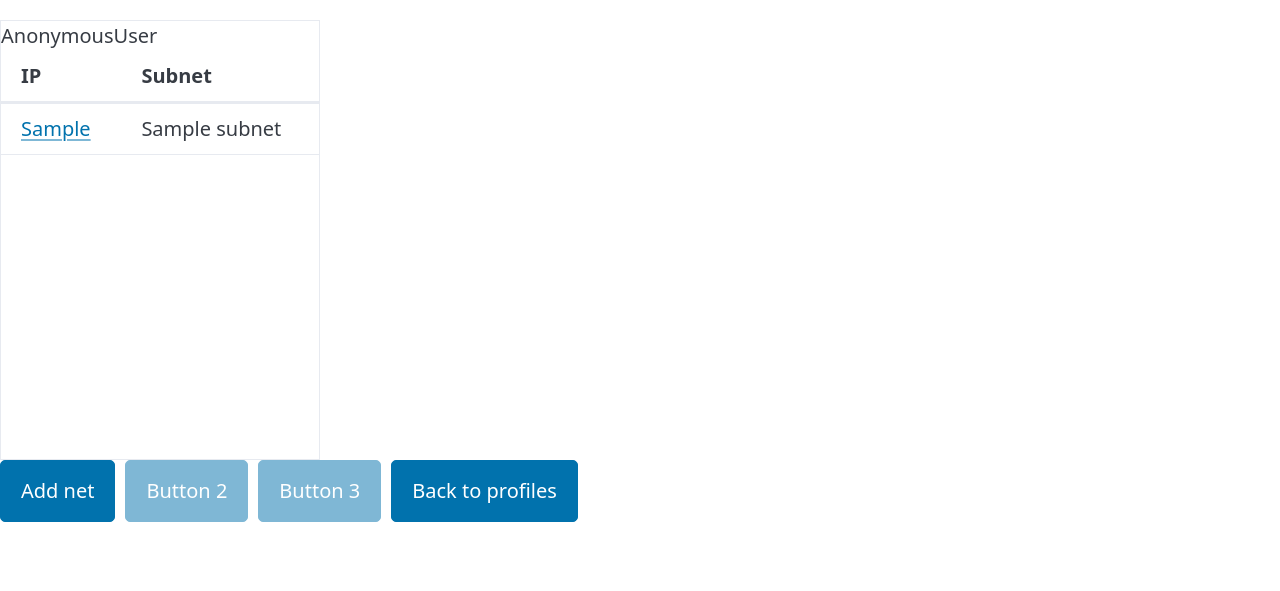
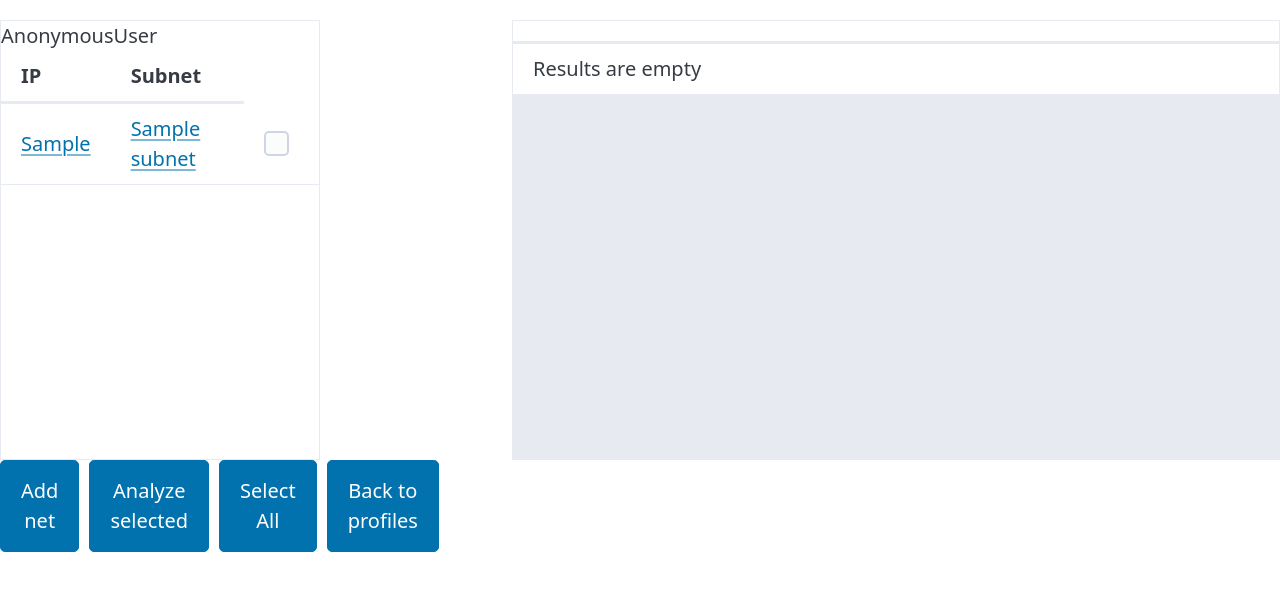
Before and after one commit to Shmadikan/Mas-watchdogs, a Django app: template web_app/templates/main_page.html in a window 1280 px wide. Shown: the top 591 px of the page. Run offline with Django 3.2, Linux system fonts and the light colour scheme; the template is opened without the code that fills it: most values are stand-ins (such as "Sample title", 1, 10 or a date in 2020); some libraries are stand-ins or nearby versions.

Commit message:
redesign main page with results panel

```diff
--- /dev/null
+++ b/web_app/static/main_page.js
@@ -0,0 +1,68 @@
+const select_all = document.querySelector("#select-button")
+const analysis = document.querySelector("#analysis-button")
+const get_scan_result_url = document.body.getAttribute("data-get-url")
+
+function get_result_data() {
+    fetch(get_scan_result_url).then(
+        (response) => response.json()
+    ).then(
+        (data) => {
+            const tbody = document.querySelector('#results-body')
+            tbody.innerHTML = ''
+
+            if (!data.length) {
+                tbody.innerHTML = '<tr><td>Results are empty</td></tr>'
+                return
+            }
+
+            data.forEach((item) => {
+                const tr = document.createElement('tr')
+                tr.dataset.id = item.id
+                const td = document.createElement('td')
+                td.innerHTML = item.title + ' ' + item.date + ' ' + item.desc
+                tr.appendChild(td)
+                tbody.appendChild(tr)
+            })
+        }
+    )
+}
+
+
+
+select_all.onclick = function (event) {
+    const checkboxes_ip = document.querySelectorAll('.ip-list')
+    for (checkbox of checkboxes_ip) {
+        checkbox.checked = true
+    }
+}
+
+analysis.onclick = function (event) {
+    const tables = document.querySelectorAll('#ip-table')
+    let list_ip = []
+    for (table of tables) {
+        if (table.children[2].children[0].checked) {
+            struct = new Map
+            struct["ip"] = table.children[0].children[0].text
+            struct["subnet"] = table.children[1].children[0].text
+            struct["id"] = table.children[0].children[0].getAttribute('data-user-id')
+            list_ip.push(struct)
+        }
+    }
+    url = analysis.getAttribute('data-url')
+
+    csrf_token = analysis.getAttribute('data-token')
+    fetch(url, {
+        method: 'POST',
+        body: JSON.stringify(list_ip),
+        headers: {
+            'X-CSRFToken': csrf_token
+        }
+    }).then(
+        (response)=>{
+            get_result_data()
+        }
+    ).catch(()=>{console.log("error")})
+}
+
+
+get_result_data()
--- a/web_app/templates/main_page.html
+++ b/web_app/templates/main_page.html
@@ -7,7 +7,6 @@
     <style>
         .table-wrapper {
             border: 1px solid var(--pico-muted-border-color);
-            width: 25%;
             min-height: 55vh;
             max-height: 55vh;
             overflow-y: auto;
@@ -16,10 +15,33 @@
             display: flex;
             gap: 0.5rem;
         }
+        .ip-list {
+            display: inline-flex;
+            align-content: center;
+            justify-content: center;
+        }
+        .tables-row {
+            display: flex;
+            align-items: flex-start;
+            justify-content: space-between;
+        }
+        .ip-column {
+            width: 25%;
+        }
+        .ip-column .table-wrapper {
+            width: 100%;
+        }
+        .results-wrapper {
+            background-color: var(--pico-muted-border-color);
+            width: 60%;
+        }
     </style>
 </head>
-<body>
+<body data-get-url="{% url 'ip_scan_results' %}">
+    {% load static %}
     <main>
+        <div class="tables-row">
+            <div class="ip-column">
                 <div class="table-wrapper">
                     {{ user }}
                     <table>
@@ -30,10 +52,14 @@
                             </tr>
                         </thead>
                         <tbody>
+
                             {% for item in ips %}
-                        <tr>
-                            <td> <a href="{% url 'ip' item.id %}"> {{ item.ip }}</a> </td>
-                            <td>{{ item.subnet }}</td>
+                                <tr id="ip-table">
+
+                                    <td> <a href="{% url 'ip' item.id %}" data-user-id="{{item.id}}">{{ item.ip }}</a> </td>
+                                    <td><a>{{ item.subnet }}</a></td>
+                                    <td><input type="checkbox" class="ip-list"></td>
+
                                 </tr>
                             {% empty %}
                                 <tr>
@@ -47,12 +73,32 @@
                     <a href="{% url 'ip_create' %}">
                         <button>Add net</button>
                     </a>
-            <button disabled>Button 2</button>
-            <button disabled>Button 3</button>
+                    <button id="analysis-button" data-url="{% url 'ip_send' %}" data-token="{{ csrf_token }}">Analyze selected</button>
+                    <button id="select-button">Select All</button>
                     <a href="{% url 'profiles_view' %}">
                         <button>Back to profiles</button>
                     </a>
                 </div>
+            </div>
+
+            <div class="table-wrapper results-wrapper">
+            <table>
+                <thead>
+                    <tr>
+                        <th></th>
+                    </tr>
+                </thead>
+                <tbody id="results-body">
+                    <tr>
+                        <td>Results are empty</td>
+                    </tr>
+                </tbody>
+            </table>
+        </div>
+        </div>
+
     </main>
+    <script src="{% static 'main_page.js' %}" type="text/javascript"></script>
+
 </body>
 </html>
```
Also changed, not shown: 1 other file. Lines whose indentation alone changed are shown as unchanged.
